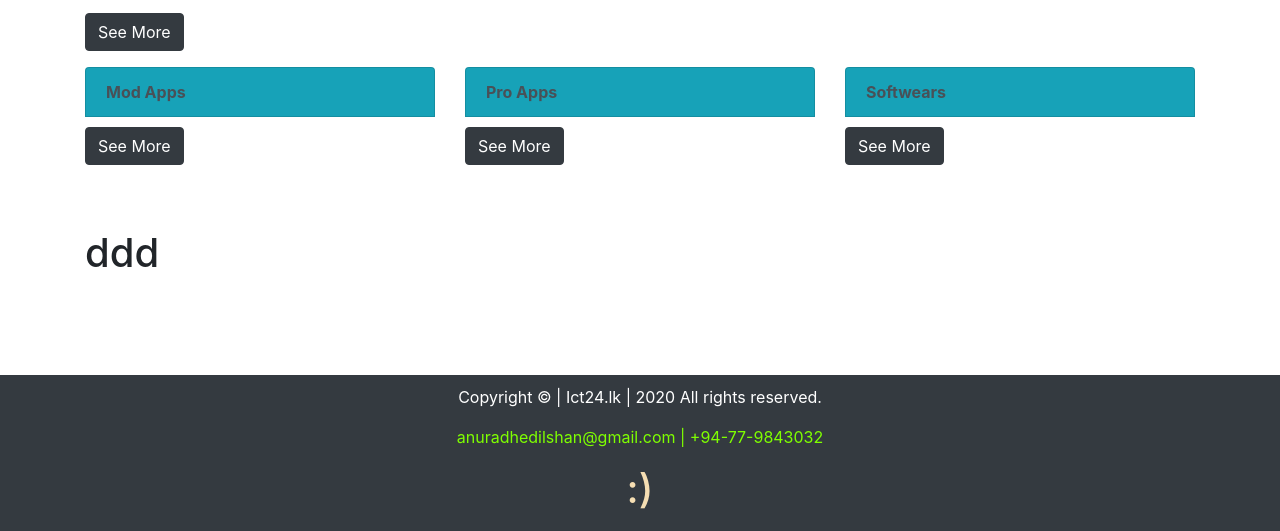
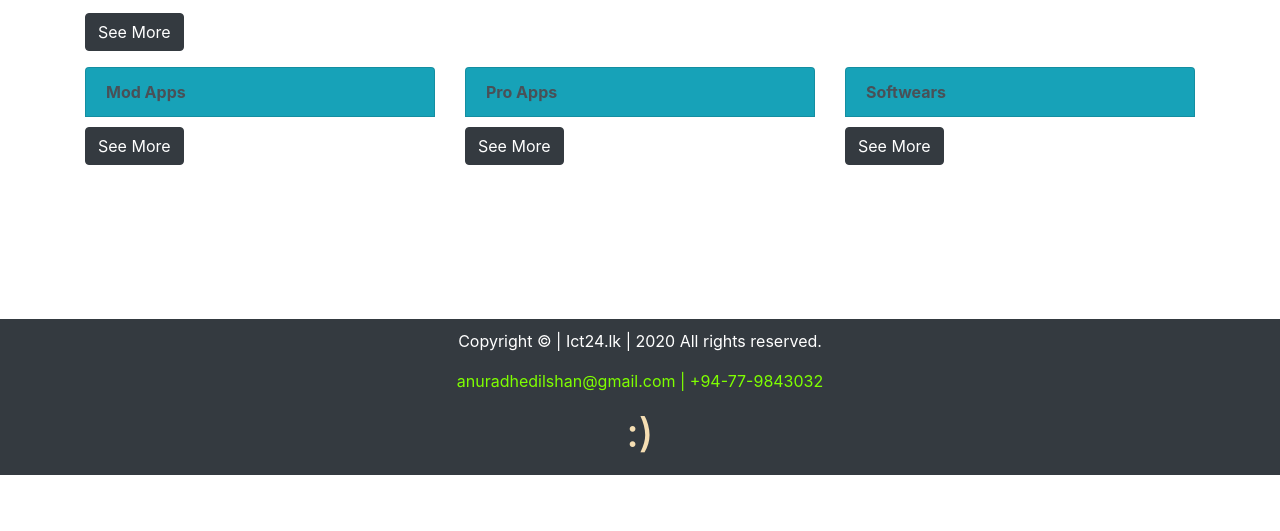
Before and after one commit to anuradhedilshan/linkbase, a Django app: page / in a window 1280 px wide. Shown: the part 1118-1649 px from the top of the page. After the commit the page ends 1593 px from the top, so only its background shows below. Run offline with Django 3.2, Linux system fonts and the light colour scheme; data that the repository does not hold is empty; some libraries are stand-ins or nearby versions; some web fonts are replaced.

Commit message:
Update index.html

```diff
--- a/templates/index.html
+++ b/templates/index.html
@@ -8,5 +8,5 @@
 
 
 
-<h1>ddd</h1>
+
 {% endblock  %}
```
